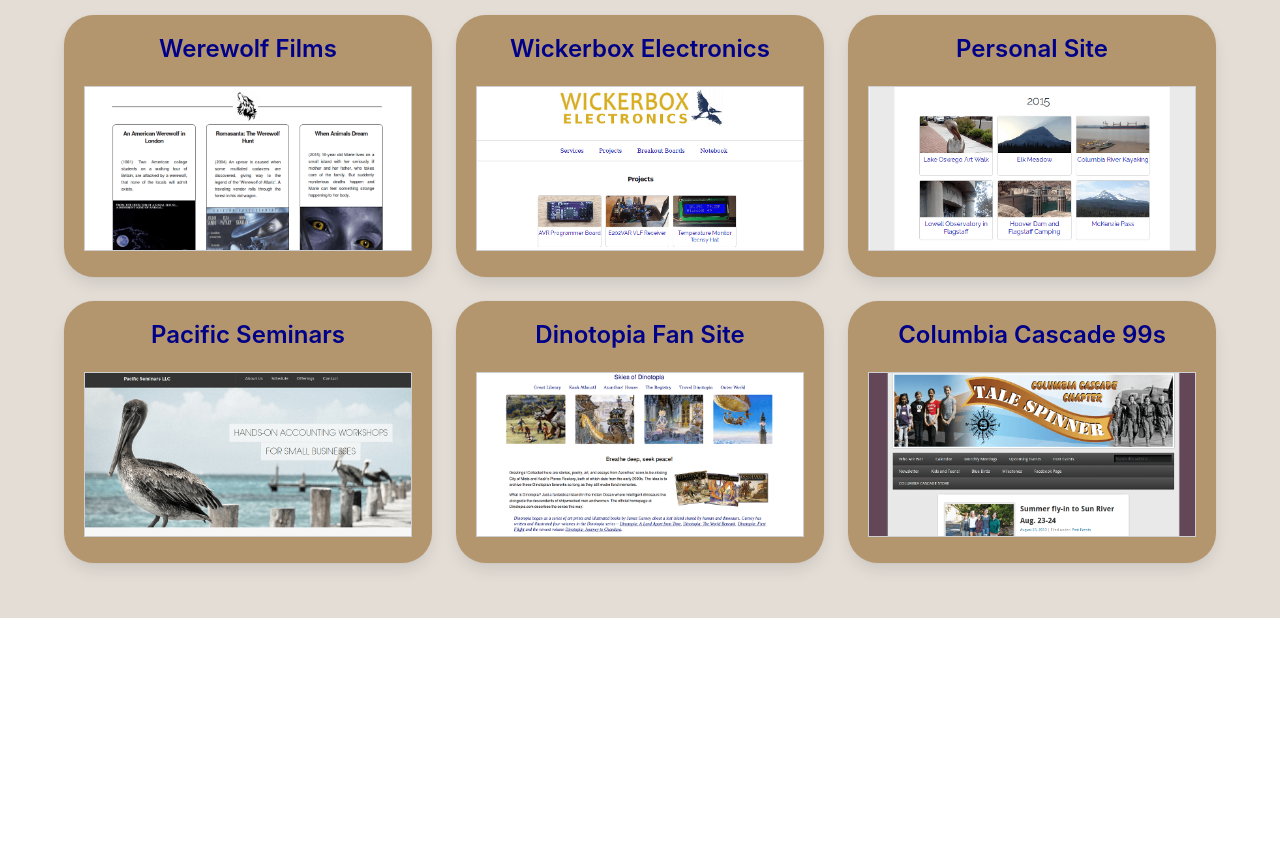
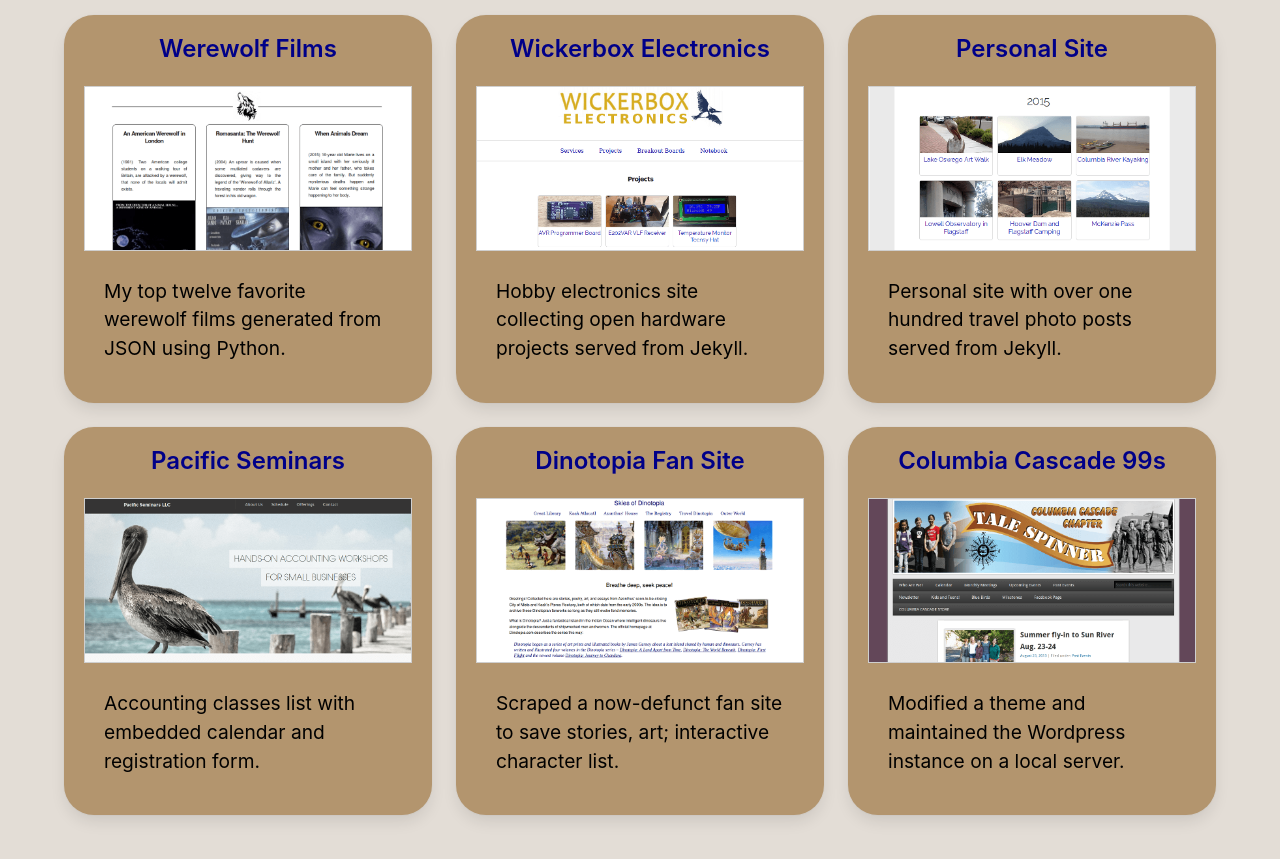
Before and after one commit to wicker/Full-Stack-Portfolio, a plain HTML site: page dist/index.html in a window 1280 px wide. Shown: the part 702-1561 px from the top of the page. Before the commit the page ends 1320 px from the top, so only its background shows below. Drawn offline with nearby package versions, Linux system fonts and the light colour scheme.

Commit message:
Add descriptions of each project.

```diff
--- a/dist/css/custom.css
+++ b/dist/css/custom.css
@@ -113,3 +113,9 @@
   height: 100%;
   z-index: 1;
 }
+
+.thumbnail-link-anchor p {
+  padding: 20px;
+  font-size: 1.2em;
+  color: #000;
+}
--- a/dist/index.html
+++ b/dist/index.html
@@ -51,6 +51,7 @@
               </a>
             </h3>
             <img class="thumb" src="img/thumb-werewolf.png" alt="Werewolf Films website">
+            <p>My top twelve favorite werewolf films generated from JSON using Python.</p>
           </article>
         </div>
         <div class="tile is-parent">
@@ -62,6 +63,7 @@
               </a>
             </h3>
             <img class="thumb" src="img/thumb-wickerbox.png" alt="Wickerbox business site">
+            <p>Hobby electronics site collecting open hardware projects served from Jekyll.</p>
           </article>
         </div>
         <div class="tile is-parent">
@@ -73,6 +75,7 @@
               </a>
             </h3>
             <img class="thumb" src="img/thumb-personal.png" alt="Personal site">
+            <p>Personal site with over one hundred travel photo posts served from Jekyll.</p>
           </article>
         </div>
       </div>
@@ -87,6 +90,7 @@
               </a>
             </h3>
             <img class="thumb" src="img/thumb-pacific.png" alt="Pacific Seminars business site">
+            <p>Accounting classes list with embedded calendar and registration form.</p>
           </article>
         </div>
         <div class="tile is-parent">
@@ -98,6 +102,7 @@
               </a>
             </h3>
             <img class="thumb" src="img/thumb-dinotopia.png" alt="Dinotopia fan site">
+            <p>Scraped a now-defunct fan site to save stories, art; interactive character list.</p>
           </article>
         </div>
         <div class="tile is-parent">
@@ -109,6 +114,7 @@
               </a>
             </h3>
             <img class="thumb" src="img/thumb-cc99s.png" alt="Columbia Cascade 99s">
+            <p>Modified a theme and maintained the Wordpress instance on a local server.</p>
           </article>
         </div>
       </div>
```
